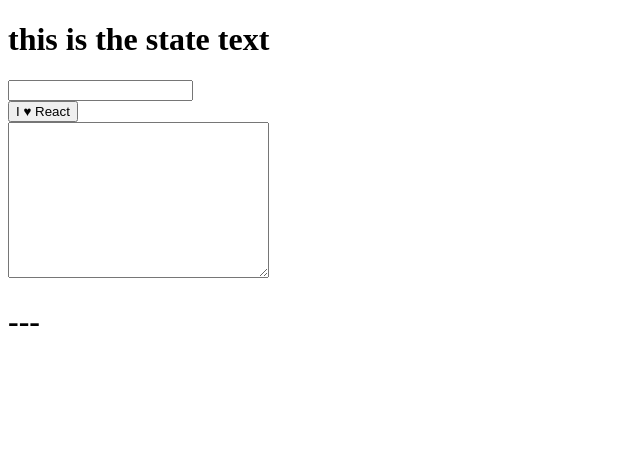
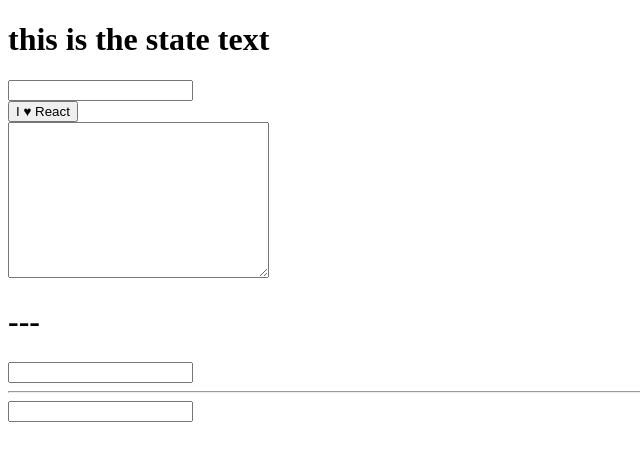
Before and after one commit to crishanks/react-app-1, a React (Create React App) app: page / in a window 1280 px wide. Shown: the top 460 px of the page, without its empty margins (0-640 px from the left). Built offline with nearby package versions, Linux system fonts and the light colour scheme.

Commit message:
created reference boxes

```diff
--- a/src/Components/App.js
+++ b/src/Components/App.js
@@ -1,6 +1,7 @@
 import React from 'react';
 import HeartButton from './heart-button';
 import CurrentEvent from './current-event';
+import ReferenceBoxes from './reference-boxes';
 
 class App extends React.Component {
   constructor() {
@@ -21,6 +22,7 @@ class App extends React.Component {
         <Widget update={this.update.bind(this)} />
         <HeartButton />
         <CurrentEvent />
+        <ReferenceBoxes />
       </div>
     )
   }
--- /dev/null
+++ b/src/Components/reference-boxes.js
@@ -0,0 +1,35 @@
+import React from 'react';
+
+class ReferenceBoxes extends React.Component {
+    constructor() {
+        super();
+        this.state = {a: ''}
+    }
+
+    update(event) {
+        return this.setState({
+            a: this.refs.a.value,
+            b: this.refs.b.value
+        });
+    }
+
+    render() {
+        return (
+            <div>
+                <input
+                    ref="a"
+                    type="text"
+                    onChange={this.update.bind(this)}
+                /> {this.state.a}
+                <hr />
+                <input
+                    ref="b"
+                    type="text"
+                    onChange={this.update.bind(this)}
+                /> {this.state.b}
+            </div>
+        );
+    }
+}
+
+export default ReferenceBoxes
```
